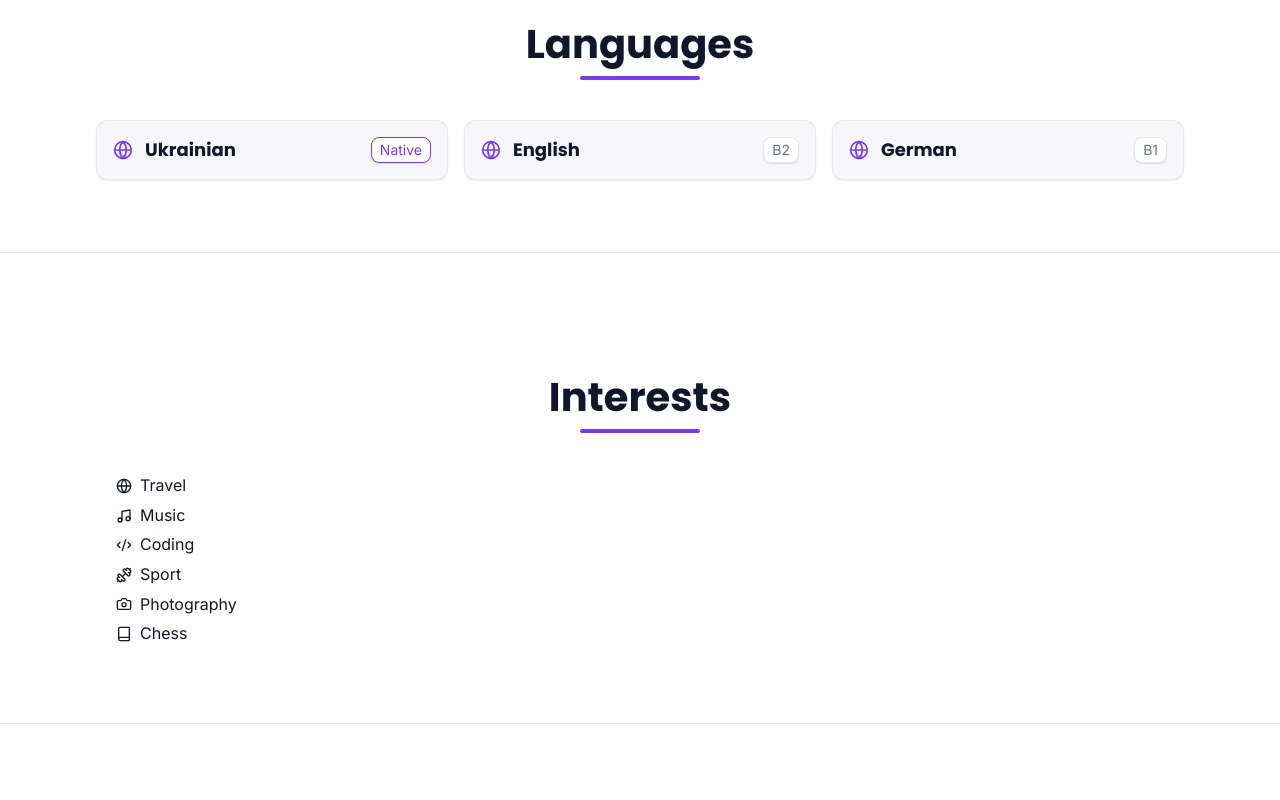
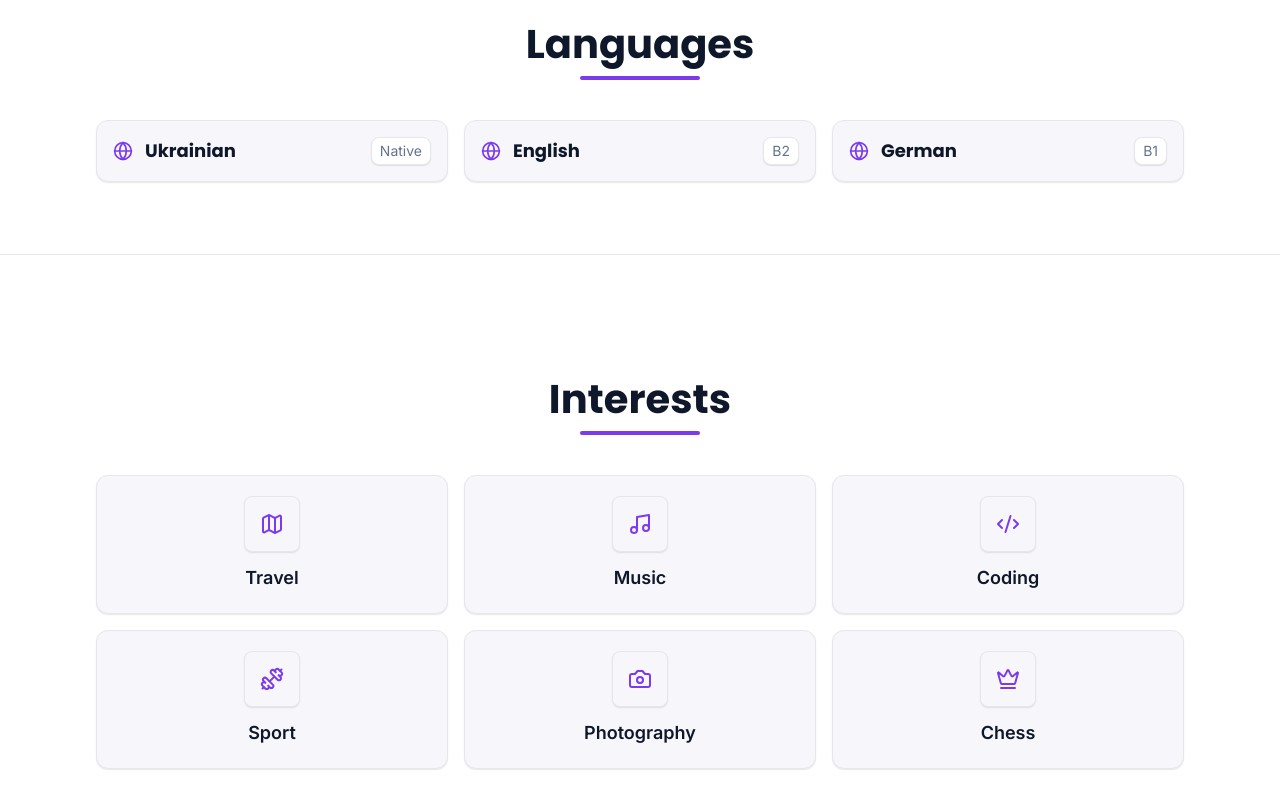
Before and after one commit to iLavruk/Portfolio, a React (Vite) app: page / in a window 1280 px wide. Shown: the part 4040-4840 px from the top of the page. Built offline with nearby package versions, Linux system fonts and the light colour scheme.

Commit message:
styles for section interests

```diff
--- a/src/components/education/Education.tsx
+++ b/src/components/education/Education.tsx
@@ -22,7 +22,7 @@ export default function Education({ items }: EducationProps) {
                 <h3 className={styles.education__degree}>{title}</h3>
                 <div className={styles.education__place}>{place}</div>
               </div>
-              <div className={styles.education__period}>
+              <div className={`badge ${styles.education__period}`}>
                 <miscIcons.Calendar className={styles.education__icon} aria-hidden="true" />
                 {period}
               </div>
--- a/src/components/education/education.module.css
+++ b/src/components/education/education.module.css
@@ -44,17 +44,7 @@
 .education__period {
     justify-self: end;
     align-self: end;
-    display: inline-flex;
-    align-items: center;
-    gap: var(--space-1);
-    font-size: var(--fs-sm);
-    color: var(--color-muted);
-    background: var(--color-bg);
-    border: 1px solid var(--color-border);
-    border-radius: var(--radius-sm);
-    height: 28px;
-    padding: 0 var(--space-2);
-    box-shadow: var(--shadow-sm);
+    /* badge visuals are handled by global .badge */
 }
 
 .education__icon {
--- a/src/components/experience/Experience.tsx
+++ b/src/components/experience/Experience.tsx
@@ -25,7 +25,7 @@ export default function Experience({ items }: ExperienceProps) {
                     </div>
                     <div className={styles.experience__meta}>{company}</div>
                   </header>
-                  <div className={`${styles.pill} ${styles.experience__period}`}>
+                  <div className={`badge ${styles.experience__period}`}>
                     <miscIcons.Calendar className={styles.experience__icon} aria-hidden="true" />
                     {period}
                   </div>
@@ -38,7 +38,7 @@ export default function Experience({ items }: ExperienceProps) {
                     ))}
                   </ul>
                 </div>
-                <div className={`${styles.pill} ${styles.experience__badge}`}>
+                <div className={`badge ${styles.experience__badge}`}>
                   <contactIcons.location className={styles.experience__icon} aria-hidden="true" />
                   {location}
                 </div>
--- a/src/components/experience/experience.module.css
+++ b/src/components/experience/experience.module.css
@@ -60,21 +60,7 @@
     /* avoid baseline gaps for vertical centering */
 }
 
-/* Reusable pill badge */
-.pill {
-    font-size: var(--fs-sm);
-    color: var(--color-muted);
-    background: var(--color-bg);
-    border: 1px solid var(--color-border);
-    padding: 0 var(--space-2);
-    height: 28px;
-    display: inline-flex;
-    align-items: center;
-    gap: var(--space-1);
-    line-height: 1;
-    border-radius: var(--radius-sm);
-    box-shadow: var(--shadow-sm);
-}
+/* badge styles are global in index.css */
 
 .experience__tag {
     font-size: var(--fs-sm);
@@ -131,7 +117,7 @@
 }
 
 /* Ensure icon size tracks text size inside small pills */
-.pill .experience__icon {
+.badge .experience__icon {
     width: 1em;
     height: 1em;
 }
--- a/src/components/interests/Interests.tsx
+++ b/src/components/interests/Interests.tsx
@@ -12,13 +12,17 @@ export default function Interests({ items }: InterestsProps) {
     <section id={SectionId.interests} className={styles.interests}>
       <div className="container">
         <h2 className="section-title">Interests</h2>
-        <ul className={styles.interests__list}>
+      </div>
+      <div className={`container ${styles.interests__wrap}`}>
+        <ul className={styles.interests__grid}>
           {items.map((i) => {
             const Icon = interestIcons[i]
             return (
-              <li key={i}>
-                {Icon ? <Icon className={styles.interests__icon} aria-hidden="true" /> : null}
-                {i}
+              <li className={`${styles.interests__card} card`} key={i}>
+                <div className={styles.interests__avatar}>
+                  {Icon ? <Icon className={styles.interests__icon} aria-hidden="true" /> : null}
+                </div>
+                <span className={styles.interests__name}>{i}</span>
               </li>
             )
           })}
--- a/src/components/interests/interests.module.css
+++ b/src/components/interests/interests.module.css
@@ -2,20 +2,126 @@
 
 /* title is shared via .section-title */
 
-.interests__list {
-    padding-left: var(--indent-list);
+.interests__wrap {
+    padding: 0;
 }
 
-.interests__list li {
-    margin: var(--space-1) 0;
-    display: flex;
-    align-items: center;
-    gap: var(--space-2);
+.interests__grid {
+    display: grid;
+    grid-template-columns: repeat(3, 1fr);
+    gap: var(--space-4);
+    list-style: none;
+    padding: 0;
+    margin: 0;
+}
+
+.interests__card {
+    display: grid;
+    justify-items: center;
+    text-align: center;
+    gap: var(--space-3);
+    padding: var(--space-5);
+    width: 100%;
+}
+
+.interests__avatar {
+    width: 48px;
+    height: 48px;
+    display: grid;
+    place-items: center;
+    border-radius: var(--radius-sm);
+    background: var(--color-surface);
+    border: 1px solid var(--color-border);
+    box-shadow: var(--shadow-sm);
+    transition: transform var(--transition-fast), box-shadow var(--transition-fast), border-color var(--transition-fast);
 }
 
 .interests__icon {
-    width: var(--icon-sm);
-    height: var(--icon-sm);
+    width: 1.5rem;
+    height: 1.5rem;
+    color: var(--color-primary);
 }
 
-/* removed empty media blocks */
+.interests__name {
+    font-size: var(--fs-lg);
+    font-weight: var(--fw-semibold);
+}
+
+@media (max-width: 600px) {
+    .interests__grid {
+        grid-template-columns: repeat(2, minmax(0, 1fr));
+        gap: var(--space-3);
+    }
+
+    .interests__card {
+        padding: var(--space-3);
+    }
+
+    .interests__avatar {
+        width: 40px;
+        height: 40px;
+    }
+
+    .interests__icon {
+        width: 1.25rem;
+        height: 1.25rem;
+    }
+
+    .interests__name {
+        font-size: var(--fs-base);
+    }
+}
+
+/* Tablet: 2 columns */
+@media (max-width: 1024px) and (min-width: 601px) {
+    .interests__grid {
+        grid-template-columns: repeat(2, 1fr);
+    }
+}
+
+/* Desktop enhancements */
+@media (min-width: 1025px) {
+    .interests__avatar {
+        width: 56px;
+        height: 56px;
+    }
+    .interests__icon {
+        width: 1.75rem;
+        height: 1.75rem;
+    }
+}
+
+.interests__card:hover .interests__avatar {
+    transform: translateY(-1px);
+    box-shadow: var(--shadow-md);
+    border-color: color-mix(in oklab, var(--color-border) 60%, var(--color-primary));
+}
+
+/* Very small phones */
+@media (max-width: 360px) {
+    .interests__grid {
+        gap: var(--space-2);
+    }
+    .interests__card {
+        padding: var(--space-2) var(--space-3);
+    }
+    .interests__avatar {
+        width: 36px;
+        height: 36px;
+    }
+    .interests__icon {
+        width: 1.125rem;
+        height: 1.125rem;
+    }
+    .interests__name {
+        font-size: var(--fs-sm);
+    }
+}
+
+/* Desktop: slightly larger icons */
+@media (min-width: 1025px) {
+    .interests__icon {
+        width: 1.5rem;
+        height: 1.5rem;
+    }
+}
--- a/src/components/languages/Languages.tsx
+++ b/src/components/languages/Languages.tsx
@@ -22,7 +22,7 @@ export default function Languages({ items }: LanguagesProps) {
               <li className={`${styles.languages__card} card`} key={l.name}>
                 <Globe className={styles.languages__icon} aria-hidden="true" />
                 <h3 className={styles.languages__name}>{l.name}</h3>
-                <span className={`${styles.languages__badge} ${native ? styles['languages__badge--native'] : ''}`}>
+                <span className={`badge ${styles.languages__badge} ${native ? styles['languages__badge--native'] : ''}`}>
                   {l.level}
                 </span>
               </li>
--- a/src/components/languages/languages.module.css
+++ b/src/components/languages/languages.module.css
@@ -36,17 +36,6 @@
 
 .languages__badge {
   font-size: var(--fs-sm);
-  color: var(--color-muted);
-  background: var(--color-bg);
-  border: 1px solid var(--color-border);
-  padding: 0 var(--space-2);
-  height: 26px;
-  display: inline-flex;
-  align-items: center;
-  gap: var(--space-1);
-  line-height: 1;
-  border-radius: var(--radius-sm);
-  box-shadow: var(--shadow-sm);
 }
 
 .languages__badge--native {
--- a/src/index.css
+++ b/src/index.css
@@ -122,6 +122,22 @@ section + section {
     transform: translateY(-1px);
 }
 
+/* Reusable badge */
+.badge {
+    font-size: var(--fs-sm);
+    color: var(--color-muted);
+    background: var(--color-bg);
+    border: 1px solid var(--color-border);
+    padding: 0 var(--space-2);
+    height: 28px;
+    display: inline-flex;
+    align-items: center;
+    gap: var(--space-1);
+    line-height: 1;
+    border-radius: var(--radius-sm);
+    box-shadow: var(--shadow-sm);
+}
+
 /* component styles moved to CSS Modules */
 html {
     scroll-behavior: smooth;
--- a/src/lib/icons/lucide-map.tsx
+++ b/src/lib/icons/lucide-map.tsx
@@ -32,6 +32,8 @@ import {
   GraduationCap,
   Heart,
   MapPin,
+  Map,
+  Crown,
 } from 'lucide-react'
 import { LinkedInIcon, GitHubIcon } from './brand-icons'
 
@@ -74,12 +76,12 @@ export const skillIcons: Record<string, LucideIcon> = {
 }
 
 export const interestIcons: Record<string, LucideIcon> = {
-  'Travel': Globe,
+  'Travel': Map,
   'Music': Music,
   'Coding': Code2,
   'Sport': Dumbbell,
   'Photography': Camera,
-  'Chess': Book,
+  'Chess': Crown,
 }
 
 export const miscIcons = { Download, ChevronRight, Calendar }
```
